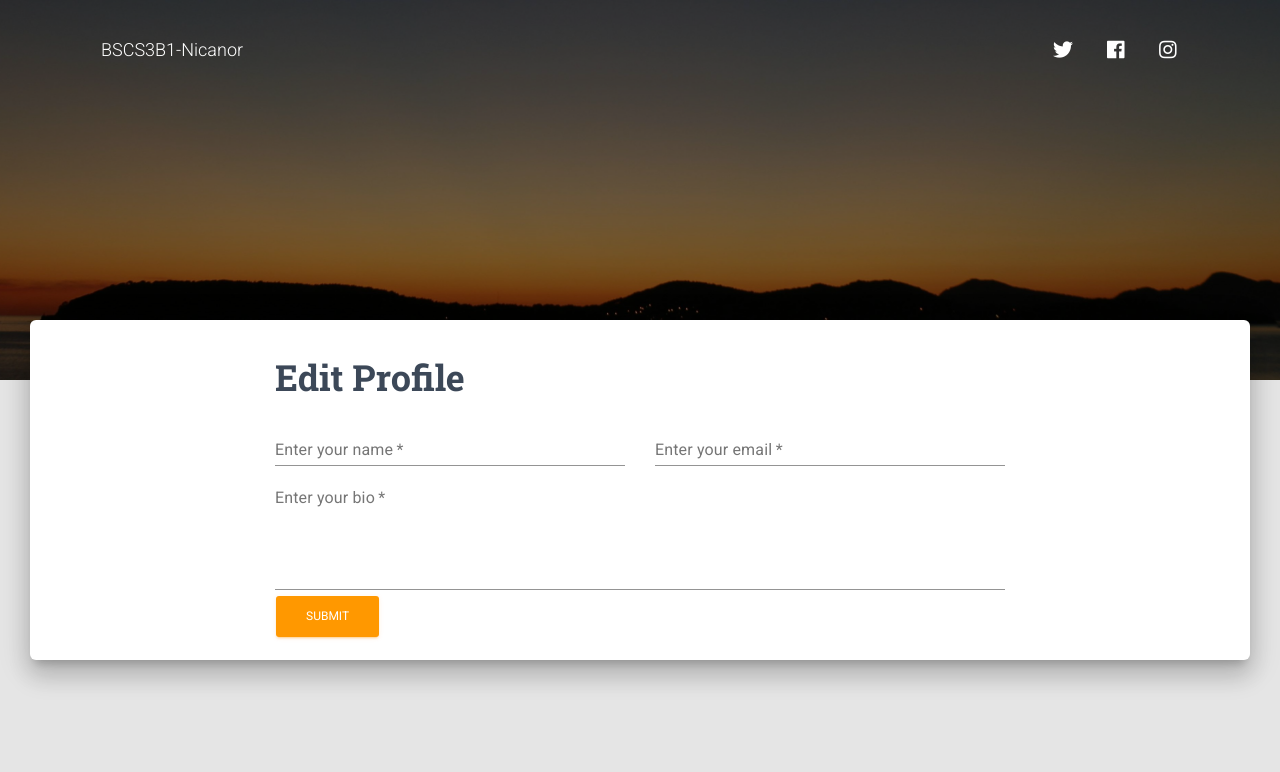
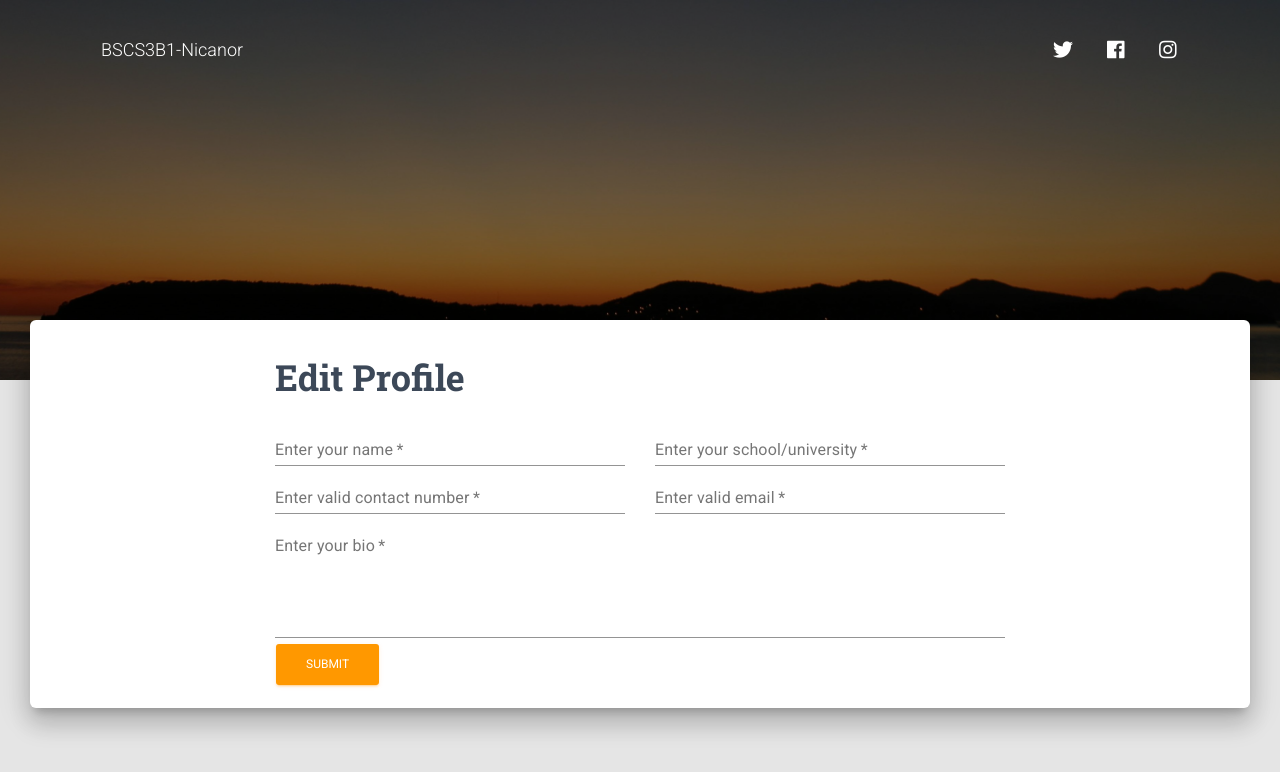
Before and after one commit to deej-0101/Web-Sys, a Next.js app: page /editprofile in a window 1280 px wide. Shown: the top 772 px of the page. Built offline with nearby package versions, Linux system fonts and the light colour scheme.

Commit message:
added form fields

```diff
--- a/pages/api/update-user.js
+++ b/pages/api/update-user.js
@@ -5,10 +5,10 @@ export default async function handler(req, res) {
     return res.status(405).json({ error: 'Method not allowed' });
   }
 
-  const { name, email, bio } = req.body;
+  const { name, email, bio, school, contact } = req.body;
 
   try {
-    updateUserData({ name, email, bio });
+    updateUserData({ name, email, bio, school, contact });
     return res.status(200).json({ message: 'User updated successfully' });
   } catch (error) {
     console.error(error);
--- a/pages/api/user.json
+++ b/pages/api/user.json
@@ -1 +1 @@
-{"name":"sdfsfsd","email":"shdkjashd@example.com","bio":"sssssssssssssssssssssssssssssssssssssssssssssssssssss"}
+{"name":"Diane Nicanor","email":"diane.joy.d.n@gmail.com","bio":"    Lorem ipsum dolor sit amet, consectetur adipiscing elit, sed do eiusmod tempor incididunt ut labore et dolore magna aliqua. Ut enim ad minim veniam, quis nostrud exercitation ullamco laboris nisi ut aliquip ex ea commodo consequat. Duis aute irure dolor in reprehenderit in voluptate velit esse cillum dolore eu fugiat nulla pariatur. Excepteur sint occaecat cupidatat non proident, sunt in culpa qui officia deserunt mollit anim id est laborum.","school":"Palawan State University","contact":"09451474429"}
--- a/pages/editprofile.js
+++ b/pages/editprofile.js
@@ -31,10 +31,14 @@ import axios from 'axios';
 const useStyles = makeStyles(styles);
 const fetcher = url => fetch(url).then(res => res.json())
 
+const phoneRegExp = /^(\+?\d{0,4})?\s?-?\s?(\(?\d{3}\)?)\s?-?\s?(\(?\d{3}\)?)\s?-?\s?(\(?\d{4}\)?)?$/
+
 const validationSchema = yup.object({
   name: yup.string().required('Name is required'),
   email: yup.string().email('Email is invalid').required('Email is required'),
   bio: yup.string().required('Message is required'),
+  school: yup.string().required('School is required'),
+  contact: yup.string().matches(phoneRegExp, 'Phone number is not valid').min(11),
 });
 
 export default function EditProfile() {
@@ -45,6 +49,8 @@ const handleSubmit = (values, { setSubmitting }) => {
   formData.append("name", values.name);
   formData.append("email", values.email);
   formData.append("bio", values.bio);
+  formData.append("school", values.school);
+  formData.append("contact", values.contact);
 
 
   axios
@@ -104,6 +110,8 @@ const handleSubmit = (values, { setSubmitting }) => {
                       formData.append("name", values.name);
                       formData.append("email", values.email);
                       formData.append("bio", values.bio);
+                      formData.append("school", values.school);
+                      formData.append("contact", values.contact);
                       axios
                       .post("/api/update-user", formData, {
                           headers: {
@@ -151,8 +159,26 @@ const handleSubmit = (values, { setSubmitting }) => {
                         <GridItem xs={12} sm={12} md={6}>
                           <Field
                             as={TextField}
+                            name="school"
+                            label="Enter your school/university"
+                            fullWidth
+                            required
+                          />
+                        </GridItem>
+                        <GridItem xs={12} sm={12} md={6}>
+                          <Field
+                            as={TextField}
+                            name="contact"
+                            label="Enter valid contact number"
+                            fullWidth
+                            required
+                          />
+                        </GridItem>
+                        <GridItem xs={12} sm={12} md={6}>
+                          <Field
+                            as={TextField}
                             name="email"
-                            label="Enter your email"
+                            label="Enter valid email"
                             fullWidth
                             required
                           />
--- a/pages/profile.js
+++ b/pages/profile.js
@@ -70,8 +70,9 @@ export default function ProfilePage(props) {
                     />
                   </div>
                   <div className={classes.name}>
-                    <h3 className={classes.title}>{user.name}</h3>
-                    <h6>{user.email}</h6>
+                    <h2 className={classes.title}>{user.name}</h2>
+                    <h4>{user.school}</h4>
+                    <h6>{user.email}  ||  {user.contact}</h6>
                     <Button justIcon link className={classes.margin5}
                       href="https://x.com/home">
                       <i className={"fab fa-twitter"} />
```
